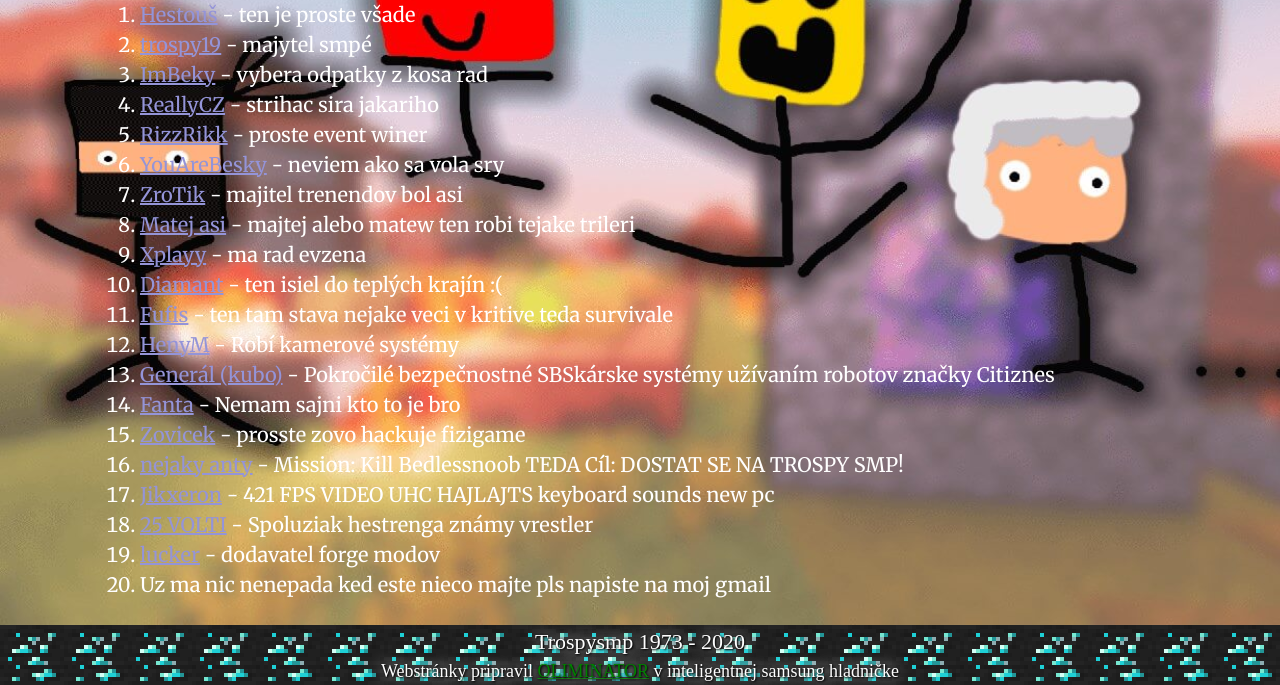
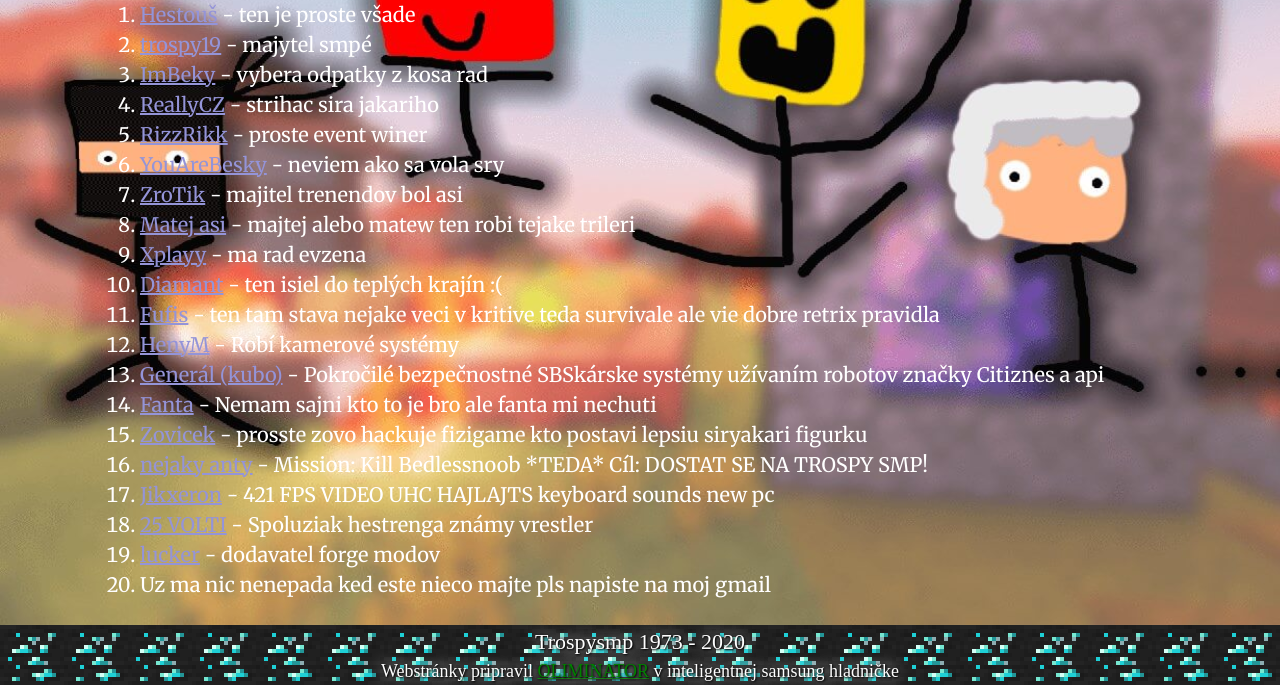
Before and after one commit to OLIMINATOR/TrorospySMP-Web, a website: page cleni.html in a window 1280 px wide. Shown: the part 124-809 px from the top of the page. Drawn offline with nearby package versions, Linux system fonts and the light colour scheme.

Commit message:
cleni updat

```diff
--- a/cleni.html
+++ b/cleni.html
@@ -119,7 +119,7 @@
                             </li>
                             <li>
                                 <span class="nick">Fufis</span> - ten tam stava
-                                nejake veci v kritive teda survivale
+                                nejake veci v kritive teda survivale ale vie dobre retrix pravidla
                             </li>
                             <li>
                                 <span class="nick">HenyM</span> - Robí kamerové
@@ -128,19 +128,19 @@
                             <li>
                                 <span class="nick">Generál (kubo)</span> -
                                 Pokročilé bezpečnostné SBSkárske systémy
-                                užívaním robotov značky Citiznes
+                                užívaním robotov značky Citiznes a api
                             </li>
                             <li>
                                 <span class="nick">Fanta</span> - Nemam sajni
-                                kto to je bro
+                                kto to je bro ale fanta mi nechuti
                             </li>
                             <li>
                                 <span class="nick">Zovicek</span> - prosste zovo
-                                hackuje fizigame
+                                hackuje fizigame kto postavi lepsiu siryakari figurku
                             </li>
                             <li>
                                 <span class="nick">nejaky anty</span> - Mission:
-                                Kill Bedlessnoob TEDA Cíl: DOSTAT SE NA TROSPY
+                                Kill Bedlessnoob *TEDA* Cíl: DOSTAT SE NA TROSPY
                                 SMP!
                             </li>
                             <li>
```
Also changed, not shown: test/test.html (added, +12 -0 lines).
